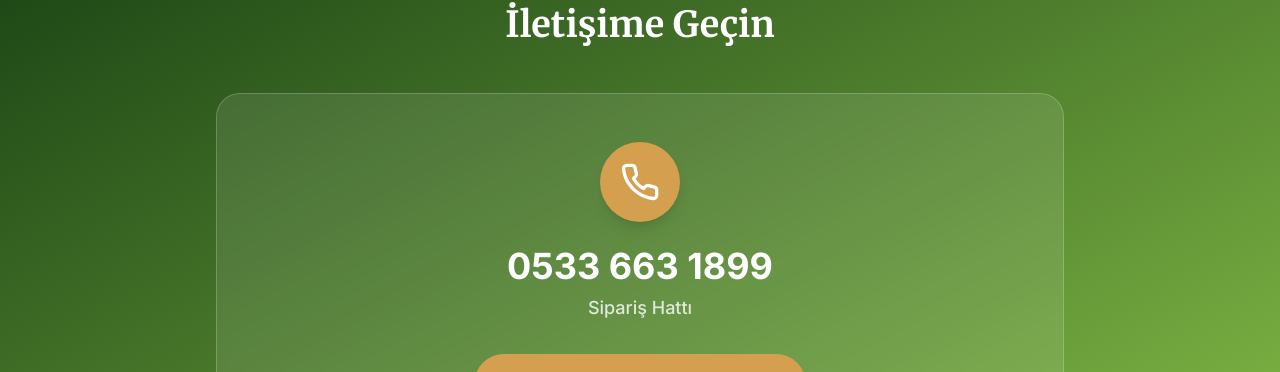
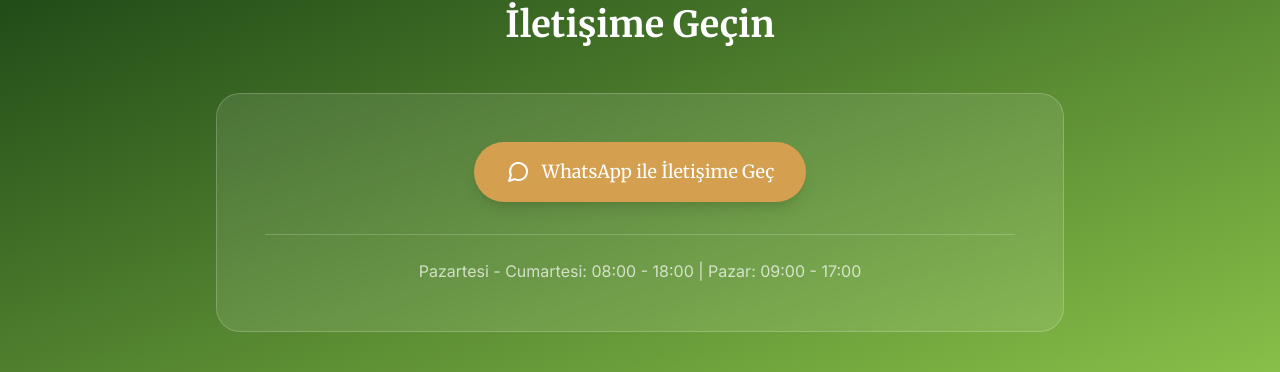
Before and after one commit to kutluhaan/cetintarim, a React (Create React App) app: page / in a window 1280 px wide. Shown: the part 6608-6980 px from the top of the page. Built offline with nearby package versions, Linux system fonts and the light colour scheme.

Commit message:
phone section deleted from contact section

```diff
--- a/src/components/ContactSection.jsx
+++ b/src/components/ContactSection.jsx
@@ -16,23 +16,6 @@
 
         {/* Contact Information */}
         <div className="bg-white/10 backdrop-blur-sm rounded-3xl p-8 md:p-12 border border-white/20">
-          {/* Phone Section */}
-          <div className="flex flex-col items-center mb-8">
-            <div className="w-20 h-20 bg-accent rounded-full flex items-center justify-center mb-6 shadow-lg">
-              <Phone className="w-10 h-10 text-white" />
-            </div>
-
-            <a
-              href={`tel:${phoneNumber.replace(/\s/g, '')}`}
-              className="text-3xl md:text-4xl font-bold text-white hover:text-accent transition-colors duration-300 mb-2"
-            >
-              {phoneNumber}
-            </a>
-
-            <p className="text-white/80 text-lg font-medium">
-              Sipariş Hattı
-            </p>
-          </div>
 
           {/* WhatsApp Button */}
           <div className="flex justify-center">
```
